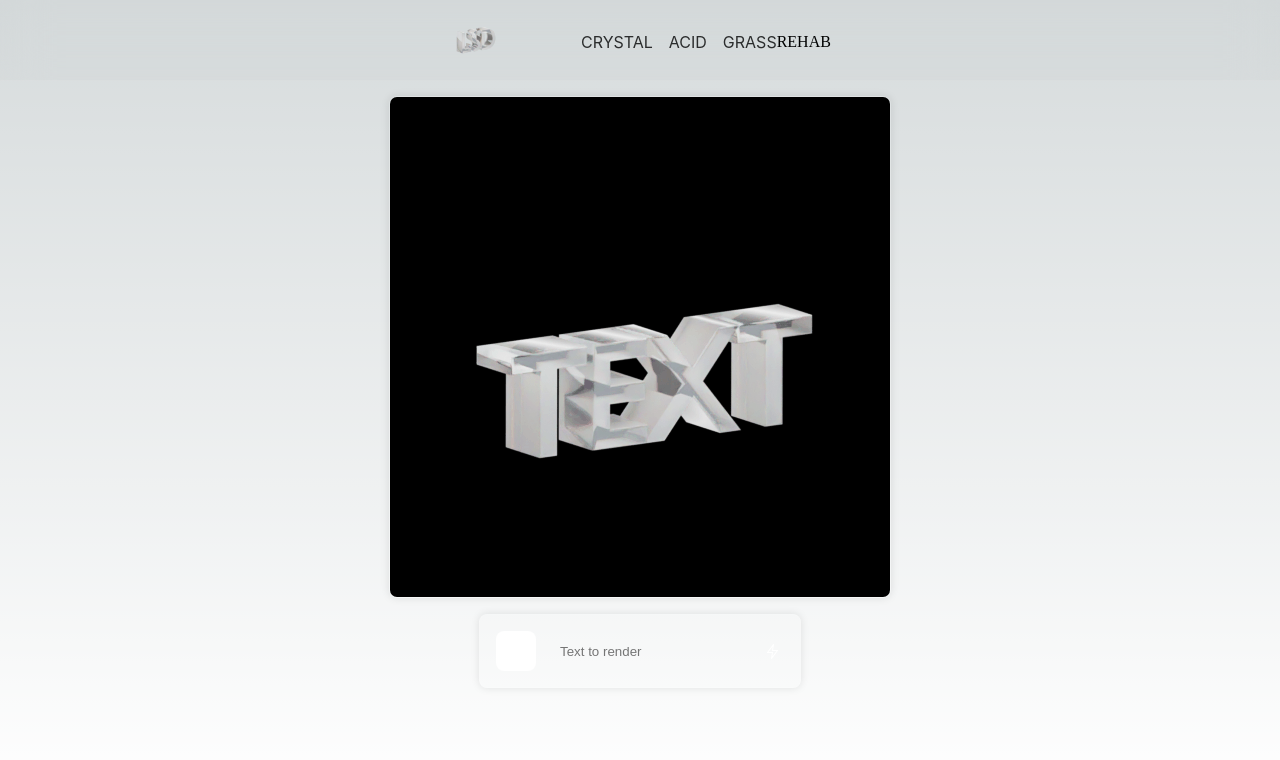
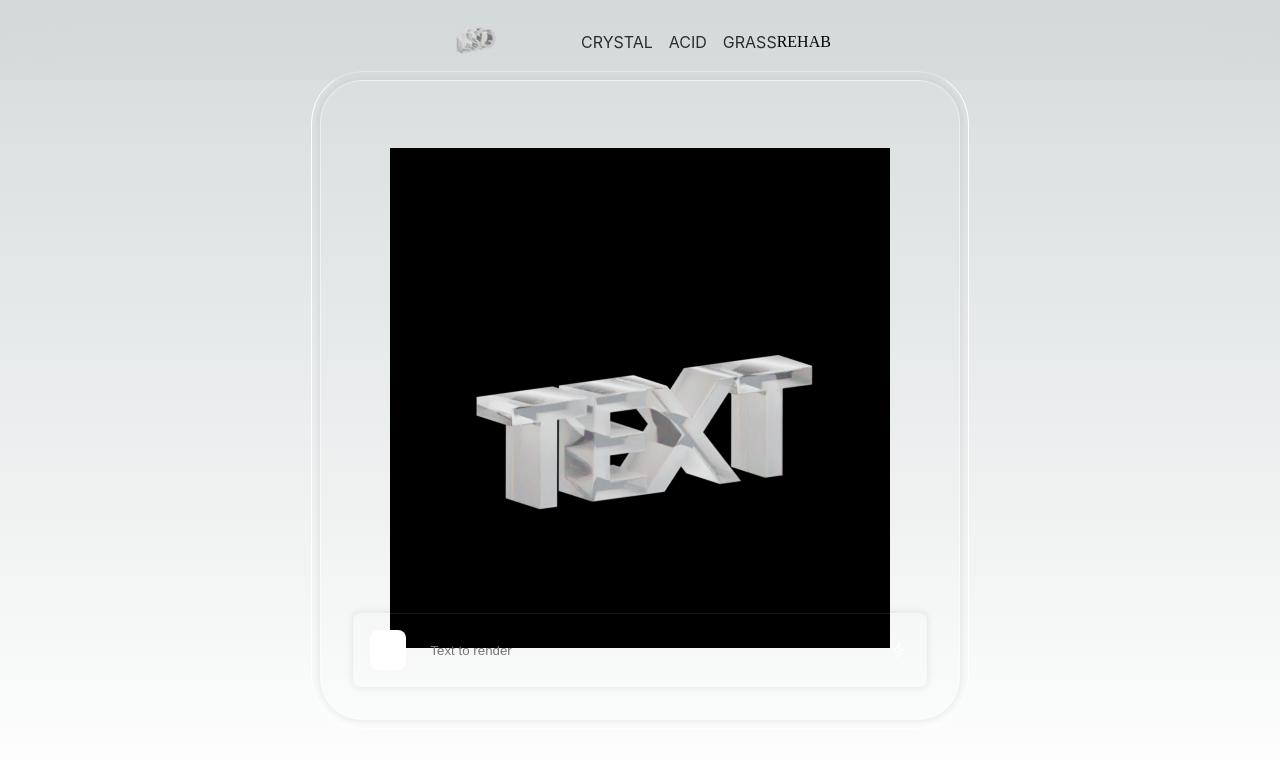
Before and after one commit to gridaco/The-Bundle, a Next.js app in the folder web/: page /lsd/ in a window 1280 px wide. Shown: the top 760 px of the page. Built offline with nearby package versions, Linux system fonts and the light colour scheme.

Commit message:
update main design

```diff
--- a/web/components/header-home/index.tsx
+++ b/web/components/header-home/index.tsx
@@ -50,8 +50,6 @@ const HeaderWrapper = styled.header`
   background: rgba(0, 0, 0, 0.01);
   backdrop-filter: blur(24px);
 
-  border-bottom: 1px solid rgba(255, 255, 255, 0.1);
-
   .home {
     cursor: pointer;
   }
--- a/web/pages/index.tsx
+++ b/web/pages/index.tsx
@@ -1,6 +1,5 @@
 import React, { useEffect, useMemo, useState } from "react";
 import Head from "next/head";
-import styles from "../styles/Home.module.css";
 import styled from "@emotion/styled";
 import { Client } from "api";
 import { useRouter } from "next/router";
@@ -31,9 +30,11 @@ export default function Home() {
         <link rel="icon" href="/favicon.ico" />
       </Head>
       <HomeHeader />
-      <main className={styles.main}>
+      <Main>
         {pro && <span>PRO</span>}
+        <div className="editor">
           <Canvas busy={busy} src={src} />
+          <div className="controller-position">
             <Controller
               onSubmit={(e) => {
                 e.preventDefault();
@@ -58,8 +59,10 @@ export default function Home() {
                   });
               }}
             />
+          </div>
+        </div>
         <p className="message">{message}</p>
-      </main>
+      </Main>
       <footer>
         {/* <details>
             <summary>
@@ -87,3 +90,52 @@ export default function Home() {
     </>
   );
 }
+
+const Main = styled.main`
+  display: flex;
+  flex-direction: column;
+  align-items: center;
+  justify-content: center;
+  height: 100vh;
+  width: 100vw;
+
+  .editor {
+    max-width: 800px;
+    max-height: 800px;
+    aspect-ratio: 1 / 1;
+
+    width: 640px;
+    height: 640px;
+
+    position: relative;
+    display: flex;
+    flex-direction: column;
+    align-items: center;
+    justify-content: center;
+    border: 1px solid rgba(255, 255, 255, 0.5);
+    box-shadow: 0 0 8px rgba(0, 0, 0, 0.1);
+    border-radius: 42px;
+
+    ::after {
+      z-index: -1;
+      pointer-events: none;
+      content: "";
+      display: block;
+      top: -10px;
+      left: -10px;
+      right: -10px;
+      bottom: -10px;
+      position: absolute;
+      border-radius: 52px;
+      border: 1px solid white;
+    }
+  }
+
+  .controller-position {
+    position: absolute;
+    bottom: 0;
+    left: 0;
+    right: 0;
+    padding: 32px;
+  }
+`;
--- a/web/scaffold/home/home-canvas.tsx
+++ b/web/scaffold/home/home-canvas.tsx
@@ -28,15 +28,7 @@ export function Canvas({ src, busy }: { src?: string; busy?: boolean }) {
 }
 
 const CanvasWrapper = styled.div`
-  position: relative;
-  min-width: 500px;
-  min-height: 500px;
-  aspect-ratio: 1 / 1;
-  display: flex;
-  border-radius: 8px;
   overflow: hidden;
-  border: 1px solid rgba(255, 255, 255, 0.1);
-  box-shadow: 0 0 8px rgba(0, 0, 0, 0.1);
 
   .loading {
     position: absolute;
--- a/web/scaffold/home/home-control.tsx
+++ b/web/scaffold/home/home-control.tsx
@@ -37,6 +37,7 @@ export function Controller({
 
 const ControllerWrapper = styled.div`
   display: flex;
+  width: 100%;
   flex-direction: row;
   border-radius: 8px;
   padding: 16px;
@@ -59,11 +60,14 @@ const ControllerWrapper = styled.div`
 
   form {
     display: flex;
+    width: 100%;
     flex-direction: row;
     gap: 16px;
   }
 
   input {
+    flex: 1;
+    width: 100%;
     padding: 8px;
     background: none;
     border: none;
--- a/web/styles/Home.module.css
+++ /dev/null
@@ -1,231 +0,0 @@
-.main {
-  display: flex;
-  flex-direction: column;
-  justify-content: space-between;
-  align-items: center;
-  padding: 6rem;
-  min-height: 100vh;
-}
-
-.description {
-  display: inherit;
-  justify-content: inherit;
-  align-items: inherit;
-  font-size: 0.85rem;
-  max-width: var(--max-width);
-  width: 100%;
-  z-index: 2;
-  font-family: var(--font-mono);
-}
-
-.description a {
-  display: flex;
-  justify-content: center;
-  align-items: center;
-  gap: 0.5rem;
-}
-
-.description p {
-  position: relative;
-  margin: 0;
-  padding: 1rem;
-  background-color: rgba(var(--callout-rgb), 0.5);
-  border: 1px solid rgba(var(--callout-border-rgb), 0.3);
-  border-radius: var(--border-radius);
-}
-
-.code {
-  font-weight: 700;
-  font-family: var(--font-mono);
-}
-
-.grid {
-  display: grid;
-  grid-template-columns: repeat(4, minmax(25%, auto));
-  width: var(--max-width);
-  max-width: 100%;
-}
-
-.card {
-  padding: 1rem 1.2rem;
-  border-radius: var(--border-radius);
-  background: rgba(var(--card-rgb), 0);
-  border: 1px solid rgba(var(--card-border-rgb), 0);
-  transition: background 200ms, border 200ms;
-}
-
-.card span {
-  display: inline-block;
-  transition: transform 200ms;
-}
-
-.card h2 {
-  font-weight: 600;
-  margin-bottom: 0.7rem;
-}
-
-.card p {
-  margin: 0;
-  opacity: 0.6;
-  font-size: 0.9rem;
-  line-height: 1.5;
-  max-width: 30ch;
-}
-
-.center {
-  display: flex;
-  justify-content: center;
-  align-items: center;
-  position: relative;
-  padding: 4rem 0;
-}
-
-.center::before {
-  background: var(--secondary-glow);
-  border-radius: 50%;
-  width: 480px;
-  height: 360px;
-  margin-left: -400px;
-}
-
-.center::after {
-  background: var(--primary-glow);
-  width: 240px;
-  height: 180px;
-  z-index: -1;
-}
-
-.center::before,
-.center::after {
-  content: "";
-  left: 50%;
-  position: absolute;
-  filter: blur(45px);
-  transform: translateZ(0);
-}
-
-/* Enable hover only on non-touch devices */
-@media (hover: hover) and (pointer: fine) {
-  .card:hover {
-    background: rgba(var(--card-rgb), 0.1);
-    border: 1px solid rgba(var(--card-border-rgb), 0.15);
-  }
-
-  .card:hover span {
-    transform: translateX(4px);
-  }
-}
-
-@media (prefers-reduced-motion) {
-  .thirteen::before {
-    animation: none;
-  }
-
-  .card:hover span {
-    transform: none;
-  }
-}
-
-/* Mobile */
-@media (max-width: 700px) {
-  .content {
-    padding: 4rem;
-  }
-
-  .grid {
-    grid-template-columns: 1fr;
-    margin-bottom: 120px;
-    max-width: 320px;
-    text-align: center;
-  }
-
-  .card {
-    padding: 1rem 2.5rem;
-  }
-
-  .card h2 {
-    margin-bottom: 0.5rem;
-  }
-
-  .center {
-    padding: 8rem 0 6rem;
-  }
-
-  .center::before {
-    transform: none;
-    height: 300px;
-  }
-
-  .description {
-    font-size: 0.8rem;
-  }
-
-  .description a {
-    padding: 1rem;
-  }
-
-  .description p,
-  .description div {
-    display: flex;
-    justify-content: center;
-    position: fixed;
-    width: 100%;
-  }
-
-  .description p {
-    align-items: center;
-    inset: 0 0 auto;
-    padding: 2rem 1rem 1.4rem;
-    border-radius: 0;
-    border: none;
-    border-bottom: 1px solid rgba(var(--callout-border-rgb), 0.25);
-    background: linear-gradient(
-      to bottom,
-      rgba(var(--background-start-rgb), 1),
-      rgba(var(--callout-rgb), 0.5)
-    );
-    background-clip: padding-box;
-    backdrop-filter: blur(24px);
-  }
-
-  .description div {
-    align-items: flex-end;
-    pointer-events: none;
-    inset: auto 0 0;
-    padding: 2rem;
-    height: 200px;
-    background: linear-gradient(
-      to bottom,
-      transparent 0%,
-      rgb(var(--background-end-rgb)) 40%
-    );
-    z-index: 1;
-  }
-}
-
-/* Tablet and Smaller Desktop */
-@media (min-width: 701px) and (max-width: 1120px) {
-  .grid {
-    grid-template-columns: repeat(2, 50%);
-  }
-}
-
-@media (prefers-color-scheme: dark) {
-  .vercelLogo {
-    filter: invert(1);
-  }
-
-  .logo,
-  .thirteen img {
-    filter: invert(1) drop-shadow(0 0 0.3rem #ffffff70);
-  }
-}
-
-@keyframes rotate {
-  from {
-    transform: rotate(360deg);
-  }
-  to {
-    transform: rotate(0deg);
-  }
-}
```
Lines whose indentation alone changed are shown as unchanged.
